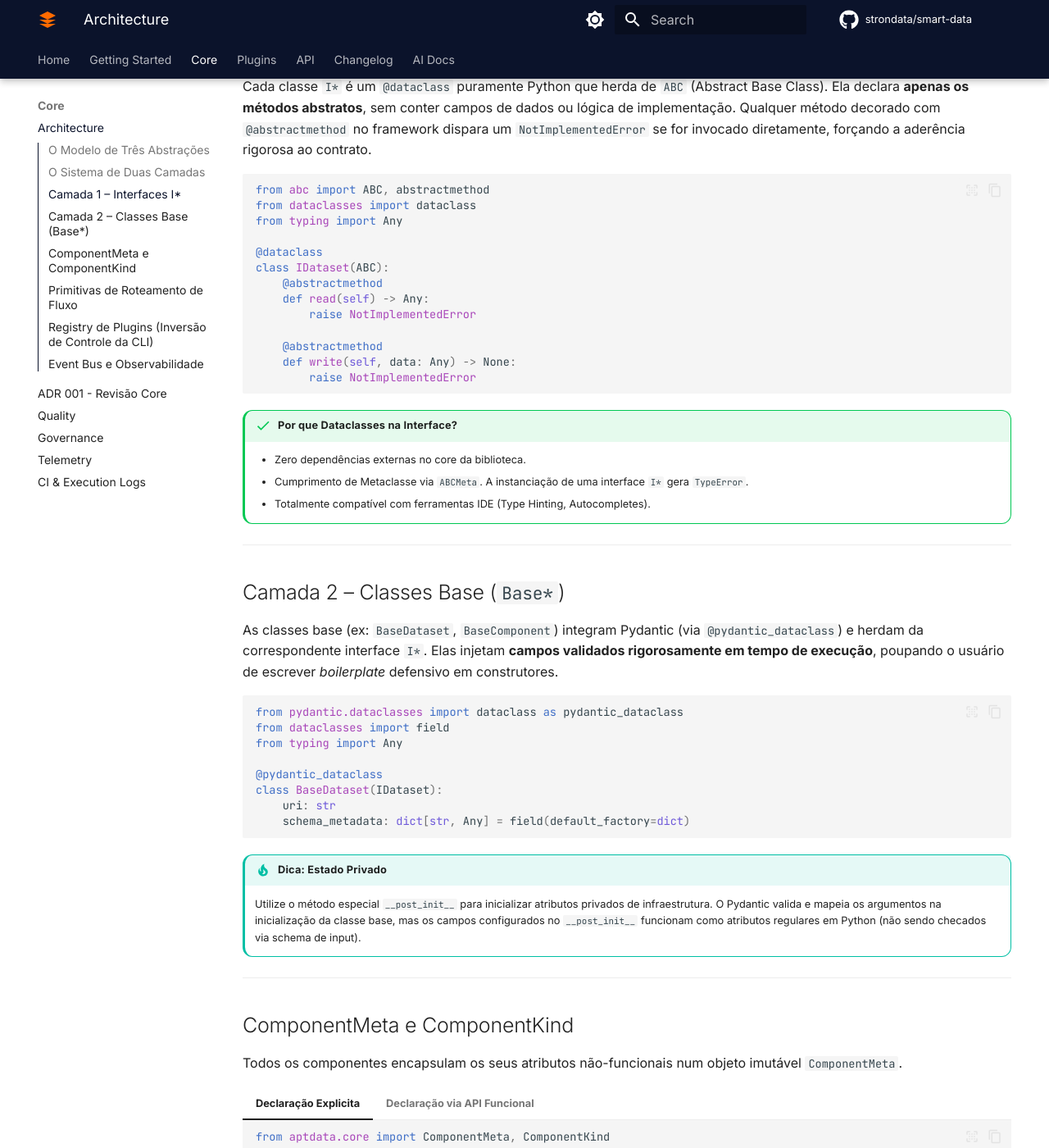
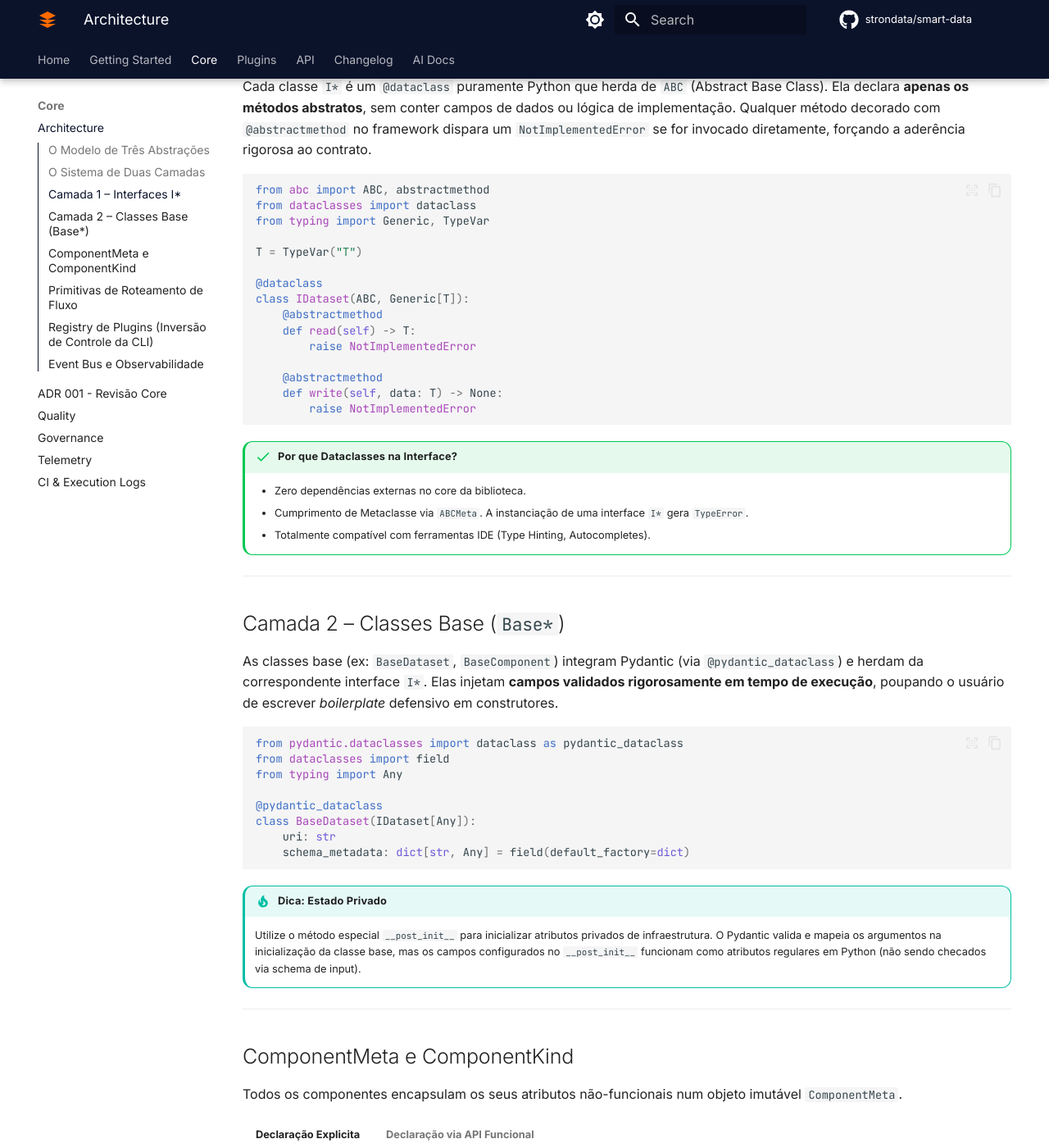
Before and after one commit to antunes-hq/aptdata-flow-os, an MkDocs documentation site: the page built from docs/architecture.md, in a window 1280 px wide and 1400 px high, scrolled down 1439 px. Shown: the whole window at 82% size. Built offline with MkDocs 1.6.1 and Material for MkDocs 9.7.7, drawn with Linux system fonts in a browser that asks for light colours; comment, search, counter and statistics services are not loaded.

Commit message:
refactor(core): decouple execution, add async support, and enforce dataset contracts
- Refactored `IDataset` to use `Generic[T]` to ensure type safety.
- Created `IExecutor` and `DefaultExecutor` to decouple DAG execution from `BaseWorkflow`.
- Added `IAsyncComponent` to support native `async`/`await` execution.
- Added `IIterableDataset` to support lazy evaluation and streaming generators.
- Modified `StateBackend` so it no longer persists raw `records` inside `InMemoryDataset`, maintaining only metadata to prevent OOM errors.
- Cleaned up unused variables and updated documentation to match code.

Co-authored-by: Lucasa22 <22979127+Lucasa22@users.noreply.github.com>

````diff
--- a/docs/architecture.md
+++ b/docs/architecture.md
@@ -28,8 +28,8 @@ graph LR
 classDiagram
     class IDataset {
         <<interface>>
-        +read() Any
-        +write(data) None
+        +read() T
+        +write(data: T) None
     }
     class IComponent {
         <<interface>>
@@ -85,16 +85,18 @@ Cada classe `I*` é um `@dataclass` puramente Python que herda de `ABC` (Abstrac
 ```python
 from abc import ABC, abstractmethod
 from dataclasses import dataclass
-from typing import Any
+from typing import Generic, TypeVar
+
+T = TypeVar("T")
 
 @dataclass
-class IDataset(ABC):
+class IDataset(ABC, Generic[T]):
     @abstractmethod
-    def read(self) -> Any:
+    def read(self) -> T:
         raise NotImplementedError
 
     @abstractmethod
-    def write(self, data: Any) -> None:
+    def write(self, data: T) -> None:
         raise NotImplementedError
 ```
 
````
Also changed, not shown: other parts of docs/architecture.md (+1 -1 lines), docs/changelog.md (+5 -0 lines), 1 other file.
